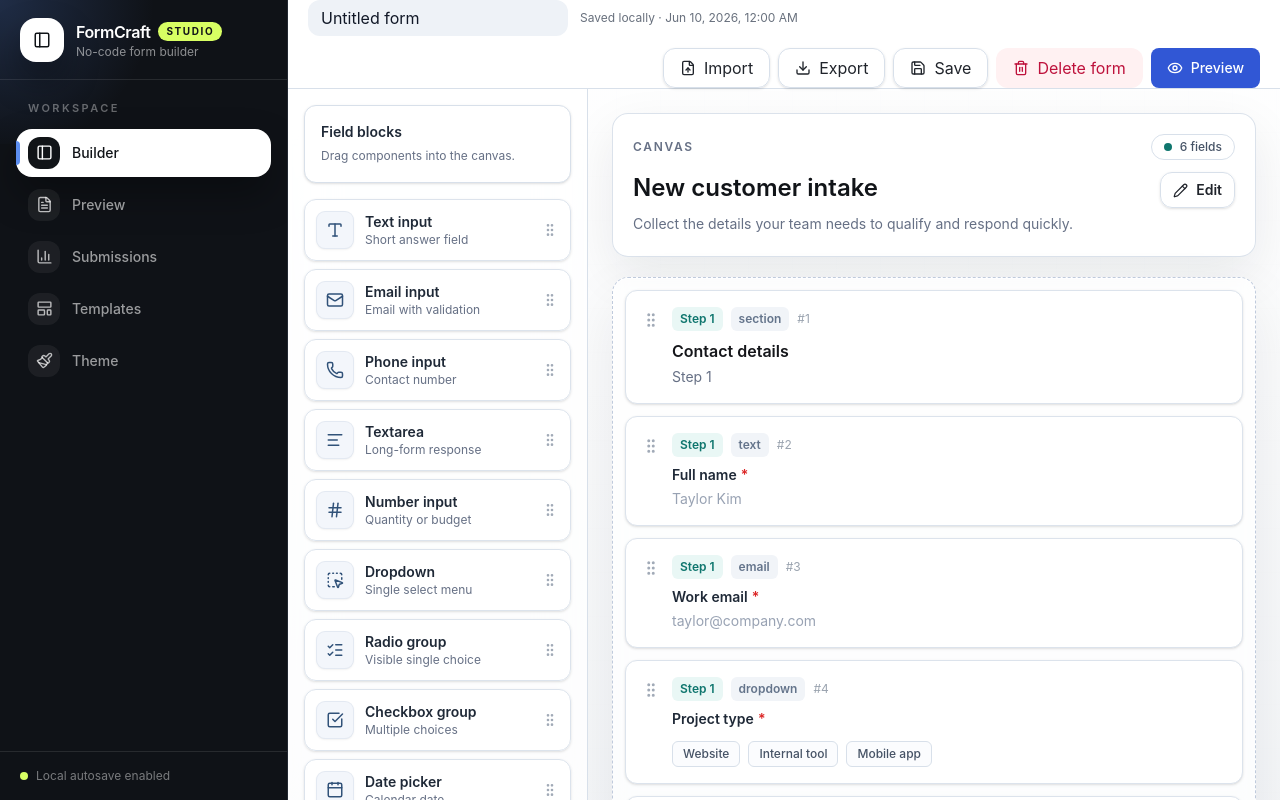
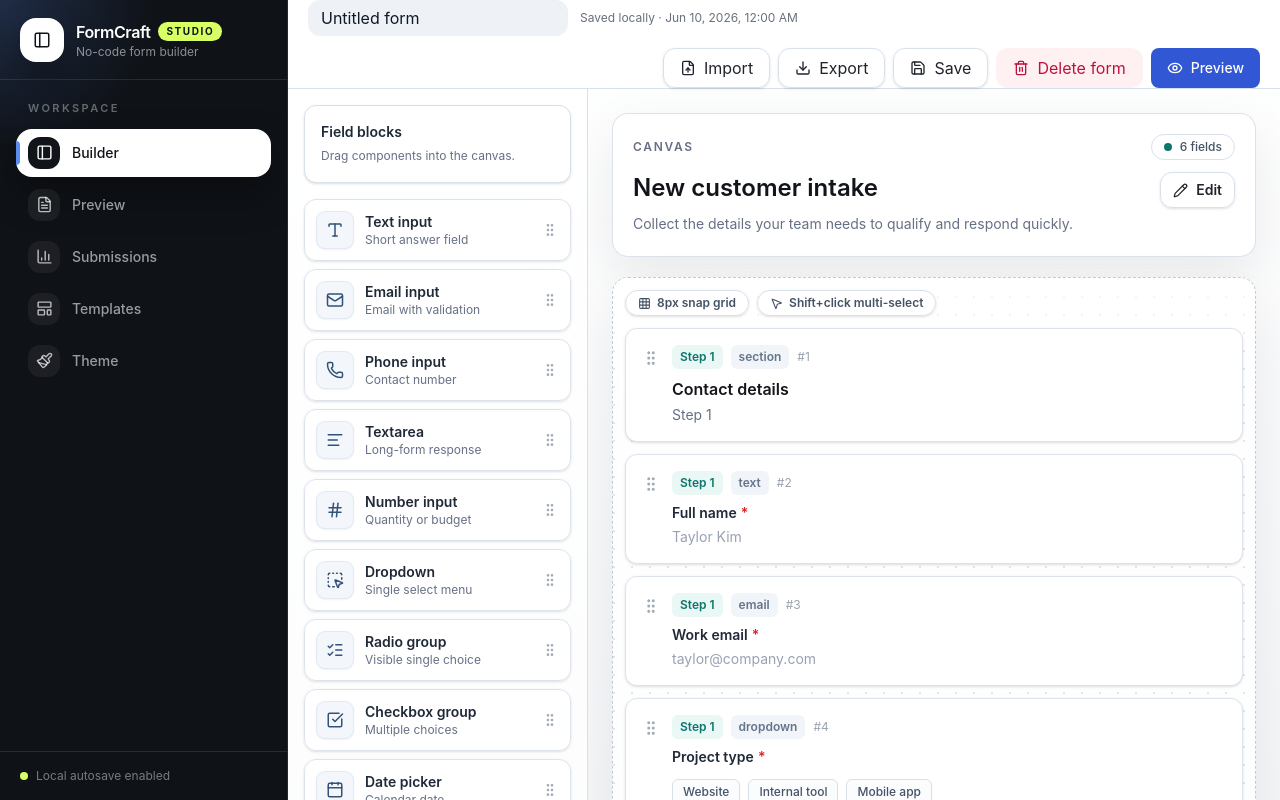
Before and after one commit to OmKhandale05/formcraft, a Next.js app: page /builder in a window 1280 px wide. Built offline with nearby package versions, Linux system fonts and the light colour scheme.

Commit message:
feat(builder): polish canvas interactions

```diff
--- a/src/app/builder/page.tsx
+++ b/src/app/builder/page.tsx
@@ -1,6 +1,6 @@
 "use client";
 
-import { DndContext, DragEndEvent, PointerSensor, closestCenter, useSensor, useSensors } from "@dnd-kit/core";
+import { DndContext, DragEndEvent, PointerSensor, closestCenter, useSensor, useSensors, type Modifier } from "@dnd-kit/core";
 import { arrayMove } from "@dnd-kit/sortable";
 import Link from "next/link";
 import { Download, Eye, FileUp, Save, Trash2 } from "lucide-react";
@@ -27,6 +27,15 @@ const exportOptions = [
 ] as const;
 
 type ExportExtension = (typeof exportOptions)[number]["extension"];
+
+const snapToGrid: Modifier = ({ transform }) => {
+  const grid = 8;
+  return {
+    ...transform,
+    x: Math.round(transform.x / grid) * grid,
+    y: Math.round(transform.y / grid) * grid
+  };
+};
 
 export default function BuilderPage() {
   const form = useFormStore((state) => state.form);
@@ -112,7 +121,7 @@ export default function BuilderPage() {
 
   return (
     <AppShell>
-      <DndContext id="formcraft-builder-dnd" sensors={sensors} collisionDetection={closestCenter} onDragEnd={handleDragEnd}>
+      <DndContext id="formcraft-builder-dnd" sensors={sensors} collisionDetection={closestCenter} modifiers={[snapToGrid]} onDragEnd={handleDragEnd}>
         <div className="flex h-screen max-h-screen flex-col overflow-hidden">
           <header className="flex min-h-16 shrink-0 flex-wrap items-center gap-3 border-b border-[#d8e0ea] bg-white/82 px-4 backdrop-blur-xl sm:px-5">
             <Input
--- a/src/components/builder/canvas.tsx
+++ b/src/components/builder/canvas.tsx
@@ -4,7 +4,8 @@ import { useDroppable } from "@dnd-kit/core";
 import { SortableContext, useSortable, verticalListSortingStrategy } from "@dnd-kit/sortable";
 import { CSS } from "@dnd-kit/utilities";
 import Link from "next/link";
-import { Copy, GripVertical, Pencil, Trash2 } from "lucide-react";
+import type { MouseEvent } from "react";
+import { Copy, GripVertical, Grid3X3, Layers3, MousePointer2, Pencil, Trash2 } from "lucide-react";
 import { Button } from "@/components/ui/button";
 import { cn } from "@/lib/utils";
 import { useFormStore } from "@/store/form-store";
@@ -12,6 +13,7 @@ import type { FormField } from "@/types/form";
 
 export function BuilderCanvas() {
   const form = useFormStore((state) => state.form);
+  const clearSelection = useFormStore((state) => state.clearSelection);
   const { isOver, setNodeRef } = useDroppable({
     id: "builder-canvas",
     data: { type: "canvas" }
@@ -47,12 +49,28 @@ export function BuilderCanvas() {
             ref={setNodeRef}
             data-testid="builder-canvas-dropzone"
             className={cn(
-              "min-h-[480px] rounded-2xl border border-dashed border-[#bfcadc] bg-white/72 p-3 shadow-[inset_0_1px_0_rgba(255,255,255,0.7),0_24px_60px_rgba(17,24,39,0.08)] backdrop-blur transition",
+              "relative min-h-[480px] overflow-hidden rounded-2xl border border-dashed border-[#bfcadc] bg-white/80 p-3 shadow-[inset_0_1px_0_rgba(255,255,255,0.7),0_24px_60px_rgba(17,24,39,0.08)] backdrop-blur transition",
               isOver && "border-[#3157d5] bg-[#f8faff] ring-4 ring-[#3157d5]/10"
             )}
+            onClick={(event) => {
+              if (event.currentTarget === event.target) clearSelection();
+            }}
           >
+            <div className="pointer-events-none absolute inset-0 bg-[radial-gradient(circle_at_1px_1px,rgba(100,116,139,0.18)_1px,transparent_0)] [background-size:18px_18px]" />
+            <div className="pointer-events-none absolute inset-x-0 top-0 h-24 bg-gradient-to-b from-white/80 to-transparent" />
+            <div className="relative z-10 mb-3 flex flex-wrap items-center gap-2">
+              <span className="inline-flex items-center gap-1.5 rounded-full border border-[#d8e0ea] bg-white/92 px-3 py-1 text-xs font-semibold text-[#465366] shadow-sm">
+                <Grid3X3 size={13} />
+                8px snap grid
+              </span>
+              <span className="inline-flex items-center gap-1.5 rounded-full border border-[#d8e0ea] bg-white/92 px-3 py-1 text-xs font-semibold text-[#465366] shadow-sm">
+                <MousePointer2 size={13} />
+                Shift+click multi-select
+              </span>
+            </div>
+            <BulkSelectionToolbar />
             {form.fields.length === 0 ? (
-              <div className="flex min-h-[420px] flex-col items-center justify-center text-center">
+              <div className="relative z-10 flex min-h-[420px] flex-col items-center justify-center text-center">
                 <div className="mb-4 flex h-14 w-14 items-center justify-center rounded-2xl bg-[#111418] text-white shadow-xl">
                   <GripVertical size={24} />
                 </div>
@@ -62,7 +80,7 @@ export function BuilderCanvas() {
                 </p>
               </div>
             ) : (
-              <div className="space-y-3">
+              <div className="relative z-10 grid gap-3">
                 {form.fields.map((field, index) => (
                   <CanvasField key={field.id} field={field} index={index} />
                 ))}
@@ -77,11 +95,21 @@ export function BuilderCanvas() {
 
 function CanvasField({ field, index }: { field: FormField; index: number }) {
   const selectedFieldId = useFormStore((state) => state.selectedFieldId);
+  const selectedFieldIds = useFormStore((state) => state.selectedFieldIds);
   const setSelectedField = useFormStore((state) => state.setSelectedField);
+  const toggleFieldSelection = useFormStore((state) => state.toggleFieldSelection);
   const duplicateField = useFormStore((state) => state.duplicateField);
   const deleteField = useFormStore((state) => state.deleteField);
-  const selected = selectedFieldId === field.id;
+  const selected = selectedFieldId === field.id || selectedFieldIds.includes(field.id);
   const { attributes, listeners, setNodeRef, transform, transition, isDragging } = useSortable({ id: field.id });
+  const handleSelect = (event: MouseEvent<HTMLDivElement>) => {
+    if (event.shiftKey) {
+      toggleFieldSelection(field.id);
+      return;
+    }
+
+    setSelectedField(field.id);
+  };
 
   return (
     <div
@@ -89,12 +117,18 @@ function CanvasField({ field, index }: { field: FormField; index: number }) {
       data-testid="builder-canvas-field"
       style={{ transform: CSS.Transform.toString(transform), transition }}
       className={cn(
-        "group card-hover rounded-xl border bg-white p-4 shadow-sm",
+        "group card-hover relative rounded-xl border bg-white p-4 shadow-sm",
         selected ? "border-[#3157d5] ring-4 ring-[#3157d5]/10" : "border-[#dce3ec] hover:border-[#bfcadc]",
         isDragging && "opacity-50"
       )}
-      onClick={() => setSelectedField(field.id)}
+      onClick={handleSelect}
     >
+      <span
+        className={cn(
+          "absolute -left-1 top-4 h-10 w-1.5 rounded-full transition",
+          selected ? "bg-[#3157d5]" : "bg-transparent group-hover:bg-[#c7d2fe]"
+        )}
+      />
       <div className="flex items-start gap-3">
         <button className="mt-1 text-[#a1aab7]" type="button" {...listeners} {...attributes} aria-label="Reorder field">
           <GripVertical size={18} />
@@ -131,7 +165,7 @@ function CanvasField({ field, index }: { field: FormField; index: number }) {
             </div>
           )}
         </div>
-        <div className="flex opacity-0 transition group-hover:opacity-100">
+        <div className={cn("flex opacity-0 transition group-hover:opacity-100", selected && "opacity-100")}>
           <Button type="button" size="icon" variant="ghost" onClick={(event) => { event.stopPropagation(); duplicateField(field.id); }} aria-label="Duplicate field">
             <Copy size={16} />
           </Button>
@@ -143,3 +177,43 @@ function CanvasField({ field, index }: { field: FormField; index: number }) {
     </div>
   );
 }
+
+function BulkSelectionToolbar() {
+  const form = useFormStore((state) => state.form);
+  const selectedFieldIds = useFormStore((state) => state.selectedFieldIds);
+  const duplicateSelectedFields = useFormStore((state) => state.duplicateSelectedFields);
+  const deleteSelectedFields = useFormStore((state) => state.deleteSelectedFields);
+  const updateSelectedFields = useFormStore((state) => state.updateSelectedFields);
+  const selectedFields = form.fields.filter((field) => selectedFieldIds.includes(field.id));
+
+  if (selectedFields.length < 2) return null;
+
+  const allRequired = selectedFields.every((field) => field.required);
+
+  return (
+    <div className="relative z-20 mb-3 flex flex-wrap items-center gap-2 rounded-2xl border border-[#c8d4e4] bg-white/95 p-2 shadow-[0_18px_45px_rgba(17,24,39,0.14)] backdrop-blur">
+      <div className="flex items-center gap-2 px-2 text-sm font-semibold text-[#111418]">
+        <Layers3 size={16} />
+        {selectedFields.length} selected
+      </div>
+      <div className="h-6 w-px bg-[#d8e0ea]" />
+      <Button type="button" size="sm" variant="secondary" onClick={duplicateSelectedFields}>
+        <Copy size={15} />
+        Duplicate
+      </Button>
+      <Button type="button" size="sm" variant="secondary" onClick={() => updateSelectedFields({ required: !allRequired })}>
+        {allRequired ? "Make optional" : "Mark required"}
+      </Button>
+      <Button type="button" size="sm" variant="secondary" onClick={() => updateSelectedFields({ step: 1 })}>
+        Step 1
+      </Button>
+      <Button type="button" size="sm" variant="secondary" onClick={() => updateSelectedFields({ step: 2 })}>
+        Step 2
+      </Button>
+      <Button type="button" size="sm" variant="danger" onClick={deleteSelectedFields}>
+        <Trash2 size={15} />
+        Delete
+      </Button>
+    </div>
+  );
+}
--- a/src/store/form-store.ts
+++ b/src/store/form-store.ts
@@ -8,15 +8,21 @@ import { defaultForm } from "@/lib/templates";
 type FormStore = {
   form: FormSchema;
   selectedFieldId: string | null;
+  selectedFieldIds: string[];
   submissions: Submission[];
   setSelectedField: (id: string | null) => void;
+  toggleFieldSelection: (id: string) => void;
+  clearSelection: () => void;
   setFormMeta: (updates: Partial<Pick<FormSchema, "name" | "title" | "description">>) => void;
   setTheme: (theme: Partial<FormTheme>) => void;
   addField: (field: FormField, index?: number) => void;
   updateField: (id: string, updates: Partial<FormField>) => void;
   duplicateField: (id: string) => void;
+  duplicateSelectedFields: () => void;
   deleteField: (id: string) => void;
+  deleteSelectedFields: () => void;
   deleteForm: () => void;
+  updateSelectedFields: (updates: Partial<FormField>) => void;
   reorderFields: (from: number, to: number) => void;
   replaceForm: (form: FormSchema) => void;
   addSubmission: (values: Record<string, unknown>) => void;
@@ -30,8 +36,17 @@ export const useFormStore = create<FormStore>()(
     (set, get) => ({
       form: defaultForm,
       selectedFieldId: null,
+      selectedFieldIds: [],
       submissions: [],
-      setSelectedField: (id) => set({ selectedFieldId: id }),
+      setSelectedField: (id) => set({ selectedFieldId: id, selectedFieldIds: id ? [id] : [] }),
+      toggleFieldSelection: (id) =>
+        set((state) => {
+          const selected = state.selectedFieldIds.includes(id)
+            ? state.selectedFieldIds.filter((fieldId) => fieldId !== id)
+            : [...state.selectedFieldIds, id];
+          return { selectedFieldIds: selected, selectedFieldId: selected.at(-1) ?? null };
+        }),
+      clearSelection: () => set({ selectedFieldId: null, selectedFieldIds: [] }),
       setFormMeta: (updates) =>
         set((state) => ({
           form: stamp({ ...state.form, ...updates })
@@ -45,7 +60,7 @@ export const useFormStore = create<FormStore>()(
           const fields = [...state.form.fields];
           if (typeof index === "number") fields.splice(index, 0, field);
           else fields.push(field);
-          return { form: stamp({ ...state.form, fields }), selectedFieldId: field.id };
+          return { form: stamp({ ...state.form, fields }), selectedFieldId: field.id, selectedFieldIds: [field.id] };
         }),
       updateField: (id, updates) =>
         set((state) => ({
@@ -65,19 +80,62 @@ export const useFormStore = create<FormStore>()(
           };
           const fields = [...state.form.fields];
           fields.splice(index + 1, 0, copy);
-          return { form: stamp({ ...state.form, fields }), selectedFieldId: copy.id };
+          return { form: stamp({ ...state.form, fields }), selectedFieldId: copy.id, selectedFieldIds: [copy.id] };
+        }),
+      duplicateSelectedFields: () =>
+        set((state) => {
+          const selected = new Set(state.selectedFieldIds);
+          if (!selected.size) return state;
+          const copiedIds: string[] = [];
+          const fields = state.form.fields.flatMap((field) => {
+            if (!selected.has(field.id)) return [field];
+            const copy = {
+              ...field,
+              id: `${field.type}-${crypto.randomUUID()}`,
+              label: `${field.label} copy`
+            };
+            copiedIds.push(copy.id);
+            return [field, copy];
+          });
+          return { form: stamp({ ...state.form, fields }), selectedFieldId: copiedIds.at(-1) ?? null, selectedFieldIds: copiedIds };
         }),
       deleteField: (id) =>
-        set((state) => ({
-          form: stamp({ ...state.form, fields: state.form.fields.filter((field) => field.id !== id) }),
-          selectedFieldId: state.selectedFieldId === id ? null : state.selectedFieldId
-        })),
+        set((state) => {
+          const selectedFieldIds = state.selectedFieldIds.filter((fieldId) => fieldId !== id);
+          return {
+            form: stamp({ ...state.form, fields: state.form.fields.filter((field) => field.id !== id) }),
+            selectedFieldId: state.selectedFieldId === id ? selectedFieldIds.at(-1) ?? null : state.selectedFieldId,
+            selectedFieldIds
+          };
+        }),
+      deleteSelectedFields: () =>
+        set((state) => {
+          const selected = new Set(state.selectedFieldIds);
+          if (!selected.size) return state;
+          return {
+            form: stamp({ ...state.form, fields: state.form.fields.filter((field) => !selected.has(field.id)) }),
+            selectedFieldId: null,
+            selectedFieldIds: []
+          };
+        }),
       deleteForm: () =>
         set((state) => ({
           form: stamp({ ...state.form, fields: [] }),
           selectedFieldId: null,
+          selectedFieldIds: [],
           submissions: []
         })),
+      updateSelectedFields: (updates) =>
+        set((state) => {
+          const selected = new Set(state.selectedFieldIds);
+          if (!selected.size) return state;
+          return {
+            form: stamp({
+              ...state.form,
+              fields: state.form.fields.map((field) => (selected.has(field.id) ? { ...field, ...updates } : field))
+            })
+          };
+        }),
       reorderFields: (from, to) =>
         set((state) => {
           const fields = [...state.form.fields];
@@ -91,7 +149,8 @@ export const useFormStore = create<FormStore>()(
             ...form,
             id: form.id || `form-${crypto.randomUUID()}`
           }),
-          selectedFieldId: null
+          selectedFieldId: null,
+          selectedFieldIds: []
         }),
       addSubmission: (values) =>
         set((state) => ({
```
